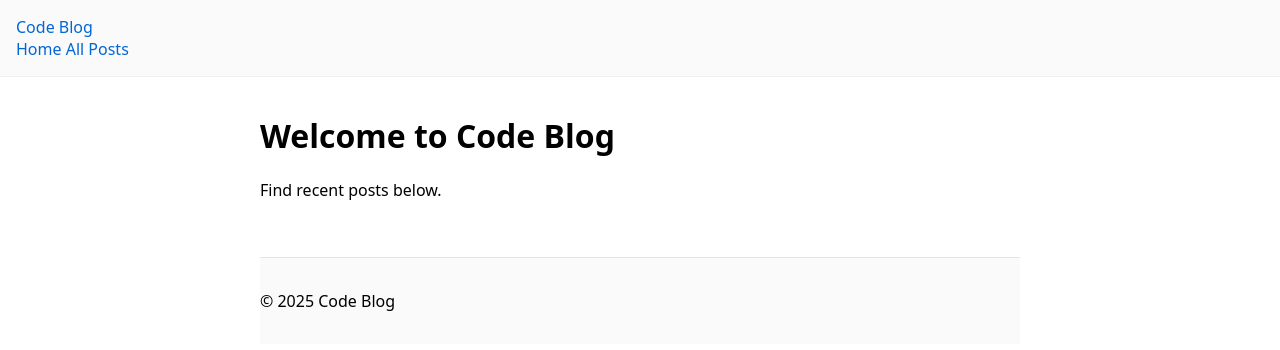
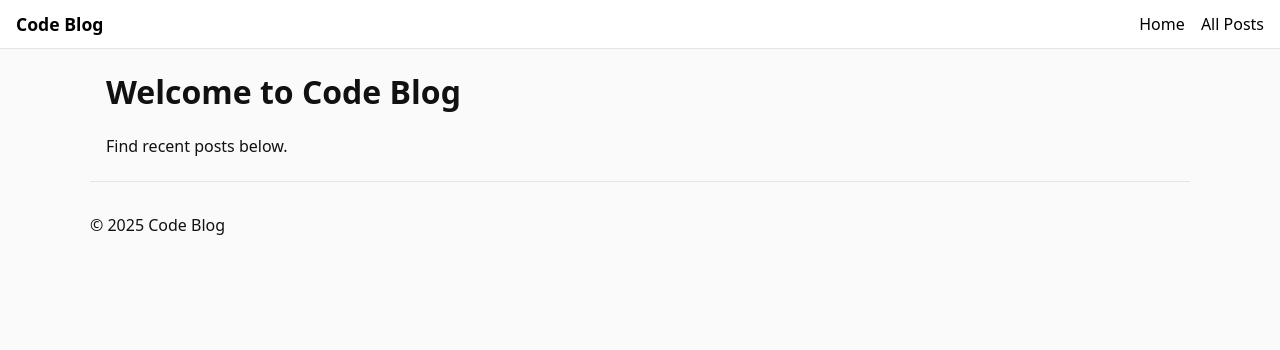
Before and after one commit to arc09dev/code-blog, a Jekyll site: the page built from index.md, in a window 1280 px wide. Shown: the top 350 px of the page. Built offline with Jekyll 4.4.1, drawn with Linux system fonts in a browser that asks for light colours.

Commit message:
Update responsive CSS for cards and grid

```diff
--- a/assets/css/style.css
+++ b/assets/css/style.css
@@ -1,6 +1,61 @@
-body { font-family: system-ui, -apple-system, Segoe UI, Roboto, sans-serif; margin: 0; }
-.container { max-width: 760px; margin: 0 auto; padding: 1rem; }
-.site-header, .site-footer { padding: 1rem; background: #fafafa; border-bottom: 1px solid #eee; }
-.site-footer { border-top: 1px solid #eee; border-bottom: none; }
-a { color: #0366d6; text-decoration: none; }
+/* Base */
+:root {
+  --gap: 16px;
+  --sidebar-w: 20%;
+  --text: #111;
+  --muted: #666;
+  --line: #e5e5e5;
+  --brand: #0b65c2;
+  --card-bg: #fff;
+}
+* { box-sizing: border-box; }
+body { margin: 0; font-family: system-ui, -apple-system, Segoe UI, Roboto, sans-serif; color: var(--text); background:#fafafa; }
+a { color: var(--brand); text-decoration: none; }
 a:hover { text-decoration: underline; }
+.container { max-width: 1100px; margin: 0 auto; padding: 0 var(--gap); }
+
+/* Header */
+.site-header { background: #fff; border-bottom: 1px solid var(--line); }
+.nav-wrap { display: flex; align-items: center; justify-content: space-between; gap: var(--gap); padding: 12px var(--gap); }
+.brand a { font-weight: 700; font-size: 1.1rem; color: #000; }
+.site-nav a { margin-left: 12px; color: #000; }
+
+/* Cards */
+.card { background: var(--card-bg); border: 1px solid var(--line); border-radius: 8px; overflow: hidden; display: flex; flex-direction: column; }
+.card img { width: 100%; height: 180px; object-fit: cover; background: #ddd; }
+.card .pad { padding: 12px; }
+.card .meta { color: var(--muted); font-size: 0.9rem; }
+
+/* Home layout */
+.home-hero { margin: 18px 0; }
+.home-hero .card img { height: 260px; }
+.home-hero .title { font-size: 1.4rem; margin: 8px 0; }
+.home-hero .excerpt { color: #222; line-height: 1.4; }
+.home-main { display: grid; grid-template-columns: 1fr minmax(180px, var(--sidebar-w)); gap: var(--gap); align-items: start; margin-bottom: 24px; }
+.recent-grid { display: grid; grid-template-columns: repeat(2, 1fr); gap: var(--gap); }
+.recent-grid .card img { height: 150px; }
+.sidebar { border-left: 1px solid var(--line); padding-left: var(--gap); }
+.small-links { display: grid; grid-template-columns: 1fr; gap: 10px; }
+.small-card { border: 1px solid var(--line); background:#fff; border-radius: 6px; padding: 10px; }
+.placeholder { opacity: 0.25; background: #f3f3f3; }
+
+/* All posts grid and pagination */
+.all-grid { display: grid; grid-template-columns: repeat(4, 1fr); gap: var(--gap); margin-top: 16px; }
+.all-card { border: 1px solid var(--line); background:#fff; border-radius: 6px; padding: 10px; min-height: 54px; display:flex; align-items:center; }
+.pager { display:flex; gap:8px; align-items:center; flex-wrap:wrap; margin: 12px 0; }
+.pager a, .pager span { padding: 6px 10px; border:1px solid var(--line); border-radius:4px; background:#fff; }
+.pager .active { background:#eef4ff; border-color:#cfe0ff; }
+
+/* Responsive */
+@media (max-width: 992px) {
+  .recent-grid { grid-template-columns: 1fr; }
+  .all-grid { grid-template-columns: repeat(3, 1fr); }
+}
+@media (max-width: 768px) {
+  .home-main { grid-template-columns: 1fr; }
+  .sidebar { border-left: none; border-top: 1px solid var(--line); padding-left: 0; padding-top: var(--gap); }
+  .all-grid { grid-template-columns: repeat(2, 1fr); }
+}
+@media (max-width: 480px) {
+  .all-grid { grid-template-columns: 1fr; }
+}
```
